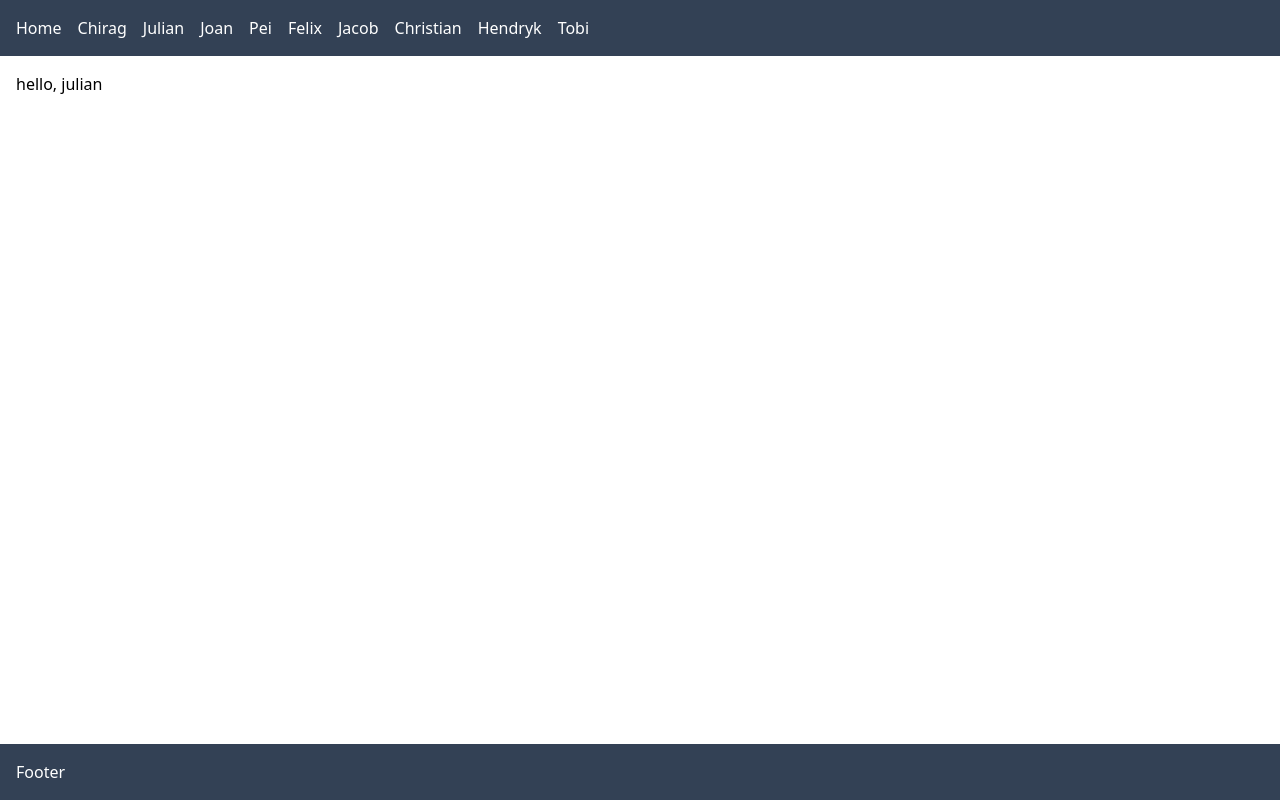
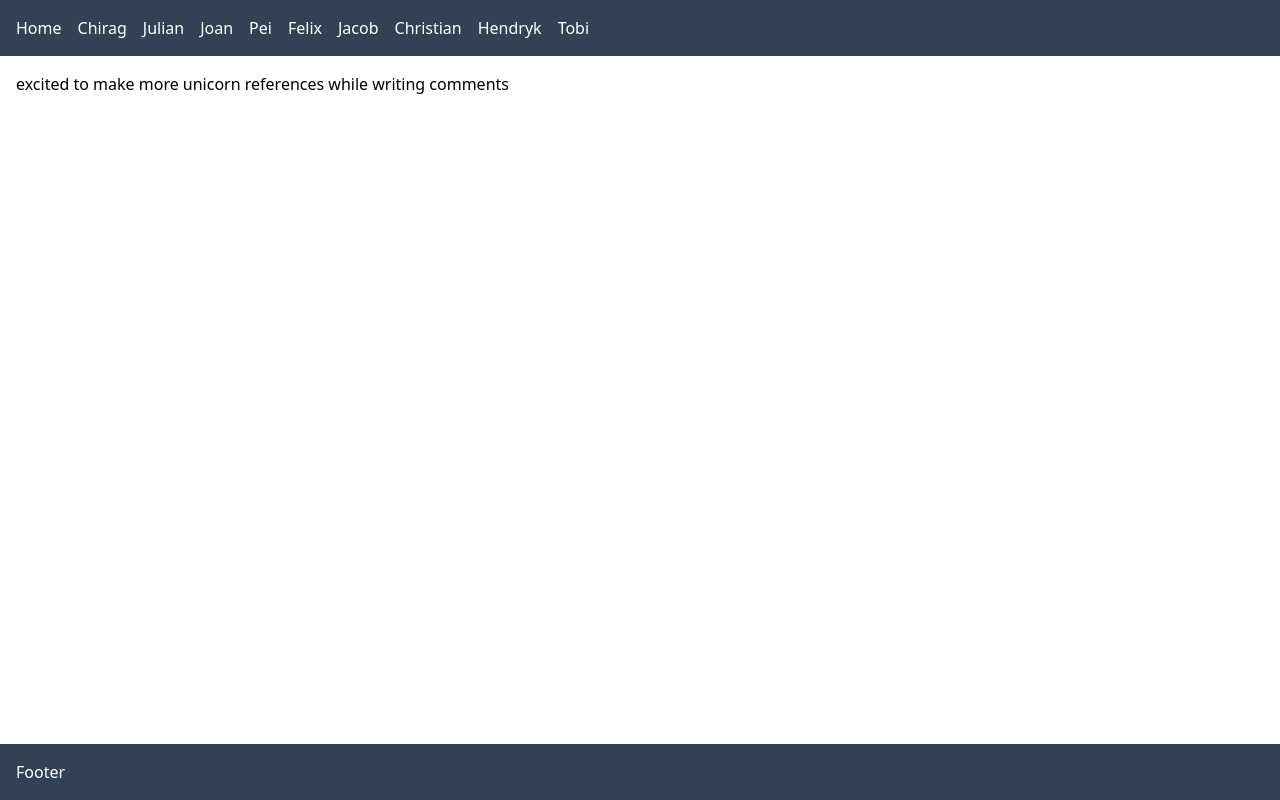
Before and after one commit to devhausleipzigacademy/camp10-practice-git-pullrequest, a React (Vite) app: page /julian in a window 1280 px wide. Built offline with nearby package versions, Linux system fonts and the light colour scheme.

Commit message:
mounted Julian to main

```diff
--- a/src/main.tsx
+++ b/src/main.tsx
@@ -4,6 +4,7 @@ import "./index.css";
 import { createBrowserRouter, RouterProvider } from "react-router-dom";
 import { RootLayout } from "./layouts/Root";
 import { Chirag } from "./pages/Chirag";
+import { Julian } from "./pages/Julian";
 
 const router = createBrowserRouter([
 	{
@@ -20,7 +21,7 @@ const router = createBrowserRouter([
 			},
 			{
 				path: "julian",
-				element: <p>hello, julian </p>,
+				element: <Julian />,
 			},
 			{
 				path: "joan",
--- /dev/null
+++ b/src/pages/Julian.tsx
@@ -0,0 +1,5 @@
+export function Julian() {
+	return (
+		<div>excited to make more unicorn references while writing comments</div>
+	);
+}
```
